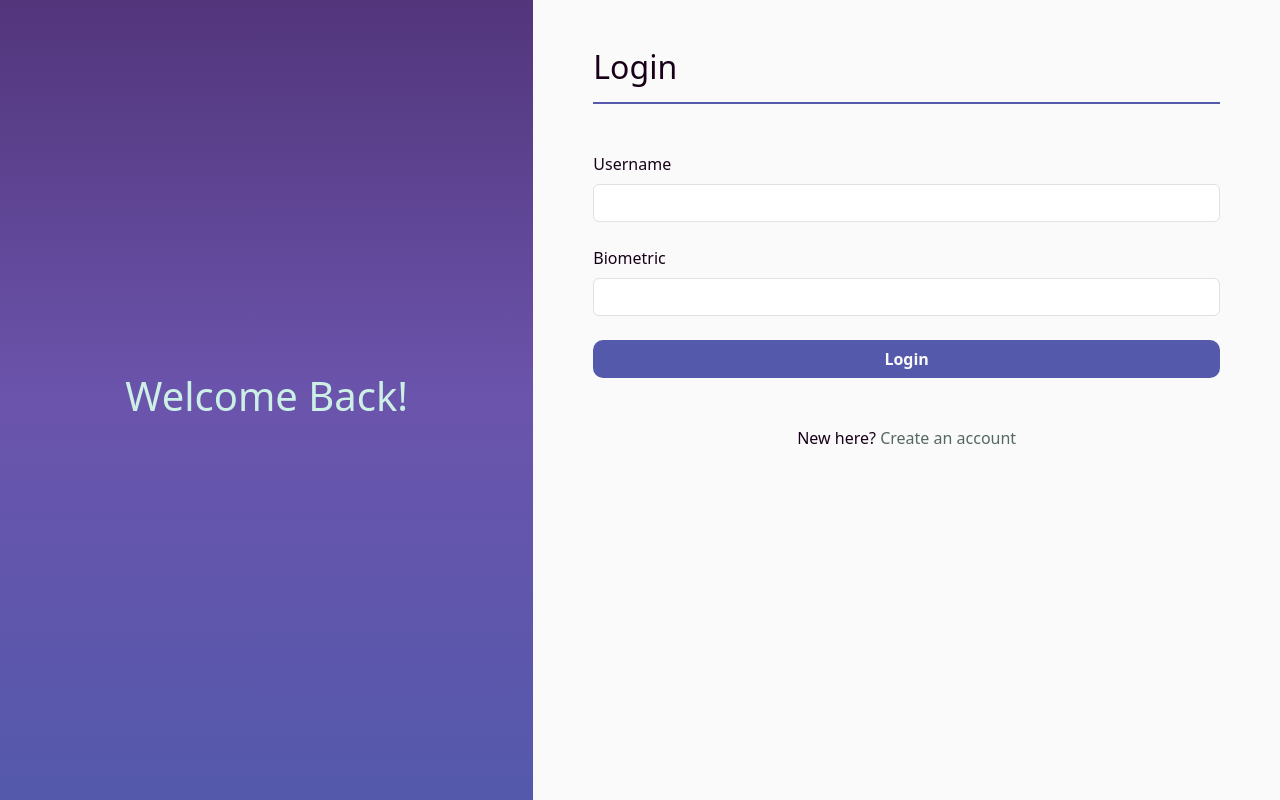
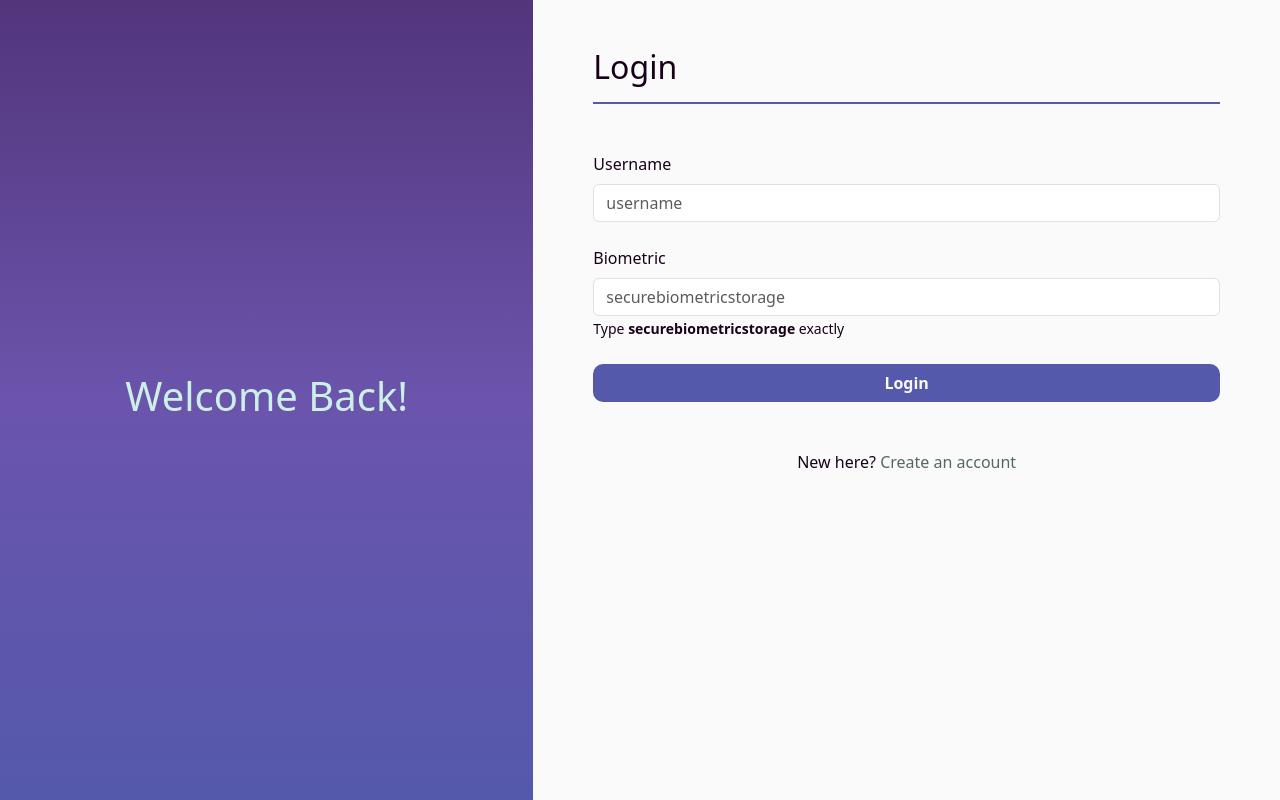
Before and after one commit to burlasreshta266/Secure_Files, a Django app: page /login in a window 1280 px wide. Run offline with Django 5.2, Linux system fonts and the light colour scheme.

Commit message:
login and enroll html pages updated

```diff
--- a/mainapp/templates/mainapp/enroll.html
+++ b/mainapp/templates/mainapp/enroll.html
@@ -41,8 +41,8 @@
                     <input type="text" class="form-control mt-2" id="username" name="username">
                 </div>
                 <div class="form-group mb-4">
-                    <label for="biometric">Biometric</label>
-                    <input type="text" class="form-control mt-2" id="biometric" name="biometric">
+                    <label for="biometric">Type <strong>{{ bio_word }}</strong> exactly</label>
+                    <input type="text" class="form-control mt-2" id="biometric" name="biometric" placeholder="{{ bio_word }}">
                     <input type="hidden" name="timestamps" id="timestamps" value="">
                 </div>
                 <button type="submit" class="btn btn-main w-100">Create</button>
--- a/mainapp/templates/mainapp/login.html
+++ b/mainapp/templates/mainapp/login.html
@@ -38,12 +38,13 @@
                 {% csrf_token %}
                 <div class="form-group mb-4">
                     <label for="username">Username</label>
-                    <input type="text" class="form-control mt-2" id="username" name="username">
+                    <input type="text" class="form-control mt-2" id="username" name="username" placeholder="username">
                     <input type="hidden" name="timestamps" id="timestamps" value="">
                 </div>
                 <div class="form-group mb-4">
                     <label for="biometric">Biometric</label>
-                    <input type="text" class="form-control mt-2" id="biometric" name="biometric">
+                    <input type="text" class="form-control mt-2" id="biometric" name="biometric" placeholder="{{ bio_word }}">
+                    <small>Type <strong>{{ bio_word }}</strong> exactly</small>
                 </div>
                 <button type="submit" class="btn btn-main w-100">Login</button>
             </form>
--- a/mainapp/views.py
+++ b/mainapp/views.py
@@ -11,7 +11,7 @@ from .biometric.fuzzy import fuzzy_extractor, validate_S
 from .biometric.keys import generate_authentication_key
 
 
-WORD = 'securefilesbiometriclogin'
+WORD = 'securebiometricstorage'
 W_LEN = len(WORD)
 MIN_DWELL = 30
 MAX_DWELL = 500
@@ -106,7 +106,9 @@ def index(request):
 # Enroll new user
 def enroll(request):
     if request.method != 'POST':
-        return render(request, 'mainapp/enroll.html')
+        return render(request, 'mainapp/enroll.html', {
+            'bio_word' : WORD
+        })
 
     username = request.POST.get('username')
     biometric = request.POST.get('biometric')
@@ -164,7 +166,9 @@ def enroll(request):
 # User login
 def login(request):
     if request.method != 'POST':
-        return render(request, 'mainapp/login.html')
+        return render(request, 'mainapp/login.html', {
+            'bio_word' : WORD
+        })
 
     username = request.POST.get('username')
     biometric = request.POST.get('biometric')
```
